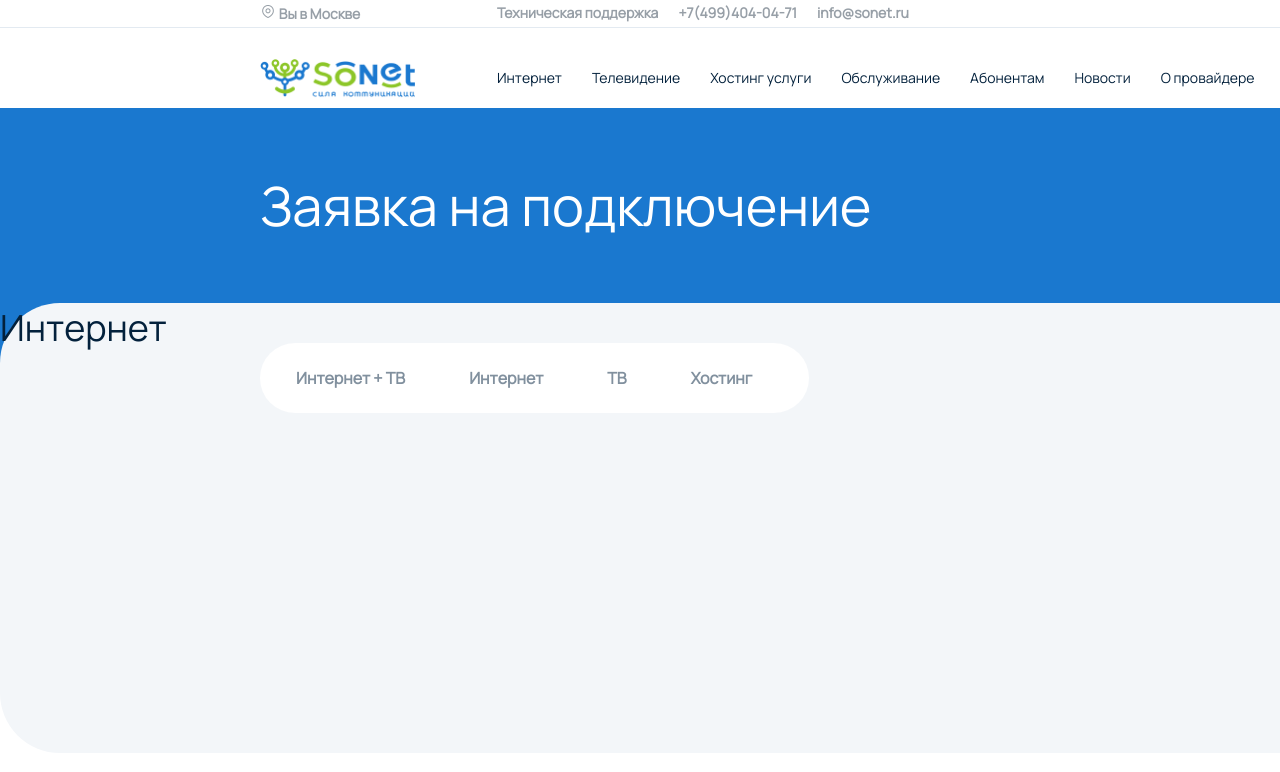
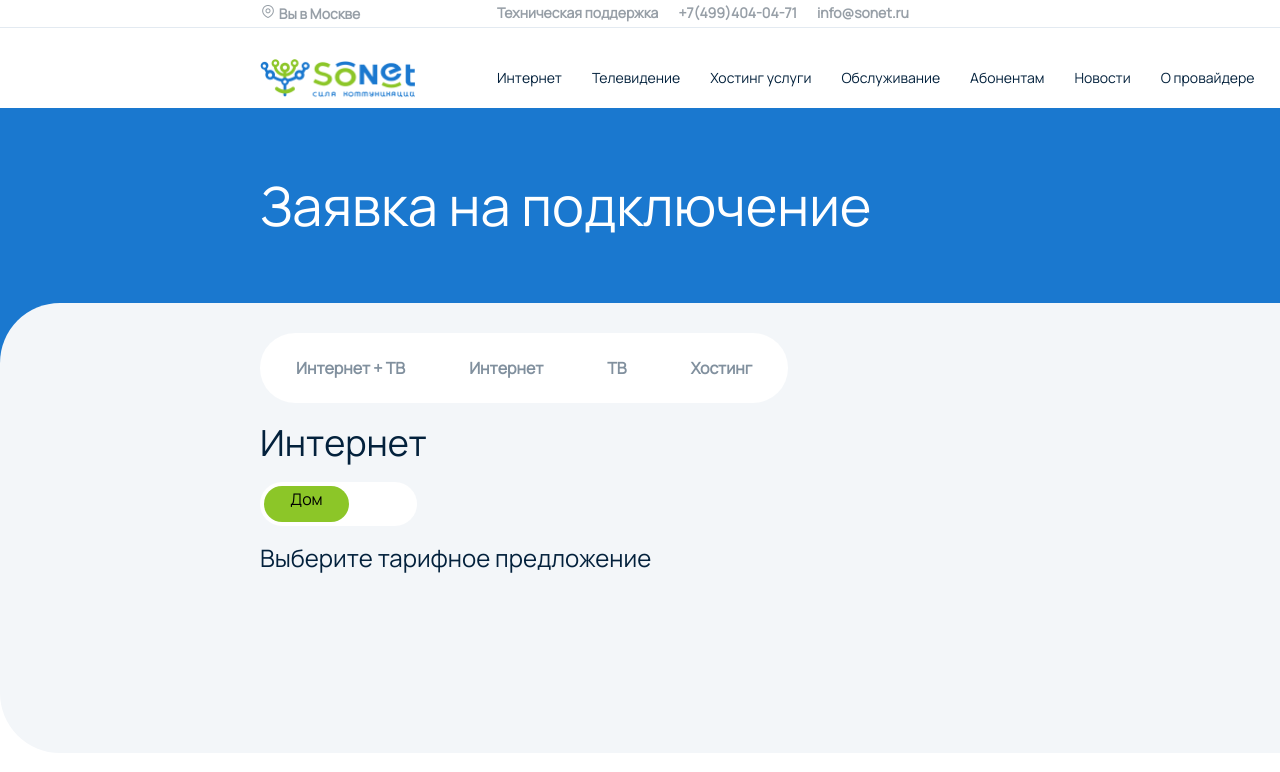
Before and after one commit to Inlupa/SoNet, a Django app: page /offer/internet in a window 1280 px wide; the page is wider, and only the part inside the window is pictured. Shown: the top 772 px of that part. Run offline with Django 4.2, Linux system fonts and the light colour scheme; some libraries are stand-ins or nearby versions.

Commit message:
готова универсальная половина 3 страниц с заказами, завтра доделать оставшуюся и начать потом уже рабоать с полученными данными о тарифах

```diff
--- a/SoNet/static/css/buttons.css
+++ b/SoNet/static/css/buttons.css
@@ -102,3 +102,75 @@
             background: #03213C;
             color: #FFFFFF;
 }
+
+
+/*
+button for home or flat */
+
+.switch {
+  position: relative;
+  display: inline-block;
+  width: 157px;
+  height: 44px;
+
+  order: 2;
+  align-self: stretch;
+  flex-grow: 0;
+
+}
+
+/* Hide default HTML checkbox */
+.switch input {display:none;}
+
+/* The slider */
+.slider1 {
+  position: absolute;
+  cursor: pointer;
+  dispay:flex;
+  align-items: center;
+  justify-content: center;
+  flex-direction: column;
+  top: 0;
+  left: 0;
+  right: 0;
+  bottom: 0;
+  background-color: white;
+  border-radius: 60px;
+  -webkit-transition: .4s;
+  transition: .4s;
+
+
+}
+
+.slider1:before {
+  position: absolute;
+  dispay:flex;
+  text-align:center;
+  content: "Дом";
+  width: 81px;
+  height: 32px;
+  left: 4px;
+  bottom: 4px;
+  border-radius: 60px;
+  padding:2px;
+
+  background: #8CC628;
+  -webkit-transition: .4s;
+  transition: .4s;
+}
+
+input:checked + .slider1 {
+
+}
+
+input:focus + .slider1 {
+  box-shadow: 0 0 1px #2196F3;
+}
+
+input:checked + .slider1:before {
+
+   content: "Квартира";
+  -webkit-transform: translateX(65px);
+  -ms-transform: translateX(65px);
+  transform: translateX(65px);
+}
--- a/SoNet/static/css/looks_main.css
+++ b/SoNet/static/css/looks_main.css
@@ -1286,6 +1286,13 @@ position: absolute;
         background: #F3F6F9;
         border-radius: 60px
         }
+.offer{
+    display: flex;
+    flex-direction: column;
+    align-items: flex-start;
+    gap: 15px;
+    padding: 30px 260px ;
+}
 
 .nav_offer{
         display: flex;
@@ -1293,15 +1300,16 @@ position: absolute;
         align-items: flex-start;
         padding: 12px 24px;
         gap: 40px;
-
-        position: absolute;
-        width: 501px;
-        height: 46px;
-        left: calc(50% - 501px/2 - 449.5px);
-        top: 40px;
+        width:480px;
 
         background: #FFFFFF;
         border-radius: 43px;
+
+        flex: none;
+        order: 0;
+        align-self: stretch;
+        flex-grow: 0;
+
 }
 
 .nav_offer_block{
@@ -1330,4 +1338,84 @@ position: absolute;
     font-size: 36px;
     line-height: 49px;
     color: #03213C;
+
+    flex: none;
+      order: 1;
+      align-self: stretch;
+      flex-grow: 0;
 }
+
+
+.offer_title{
+    font-weight: 400;
+    font-size: 24px;
+    line-height: 33px;
+
+    color: #03213C;
+
+    flex: none;
+    order: 3;
+    flex-grow: 0;
+}
+
+.offer_tariff_container{
+    display: flex;
+    flex-direction: row;
+    flex-wrap: wrap;
+    align-items: flex-start;
+    min-width: 1400px;
+    min-height: 280px;
+    gap: 20px;
+
+    order: 4;
+    flex-grow: 0;
+
+}
+
+.offer_card_container{
+    width: 690px;
+    height: 130px;
+
+
+    display: flex;
+    flex-direction: row;
+    align-items: flex-start;
+    gap: 15px;
+
+    background: #FFFFFF;
+    border-radius: 16px;
+}
+
+.offer_card_info{
+        display: flex;
+        flex-direction: column;
+        align-items: flex-start;
+        padding: 30px 0 0 30px ;
+        gap: 10px;
+}
+
+.offer_card_info_title{
+    font-weight: 400;
+    font-size: 18px;
+
+    color: #03213C;
+
+    flex: none;
+    order: 0;
+    align-self: stretch;
+    flex-grow: 0;
+}
+
+
+
+.offer_card_info_text{
+    font-weight: 400;
+    font-size: 12px;
+
+    color: #81909E;
+
+    flex: none;
+    order: 1;
+    align-self: stretch;
+    flex-grow: 0;
+}
--- a/SoNet/templates/offer/hosting.html
+++ b/SoNet/templates/offer/hosting.html
@@ -1,5 +1,6 @@
 {% extends "base.html" %}
 {% block title %} Вход {% endblock %}
+{% load static %}
 {% block content %}
 
 <div class="slider_container">
--- a/SoNet/templates/offer/internet.html
+++ b/SoNet/templates/offer/internet.html
@@ -1,5 +1,6 @@
 {% extends "base.html" %}
 {% block title %} Вход {% endblock %}
+{% load static %}
 {% block content %}
 
 <div class="slider_container">
@@ -17,11 +18,21 @@
             <a href="/offer/tv" class = "nav_offer_block manrope"> ТВ </a>
             <a href="/offer/hosting" class = "nav_offer_block manrope"> Хостинг </a>
         </div>
+        <div class="offer_name manrope">
+             Интернет
+         </div>
+        <label class="switch manrope">
+            <input type="checkbox">
+            <span class="slider1"></span>
+        </label>
+
+        <div class="manrope offer_title">
+            Выберите тарифное предложение
+        </div>
+
     </div>
 
-    <div class="offer_name manrope">
-             Интернет
-         </div>
+
 
 </div>
 {% endblock %}
```
Also changed, not shown: SoNet/templates/offer/internet_tv.html (+70 -9 lines), SoNet/templates/offer/tv.html (+15 -2 lines), SoNet/static/img/img_tariff.png (added).
